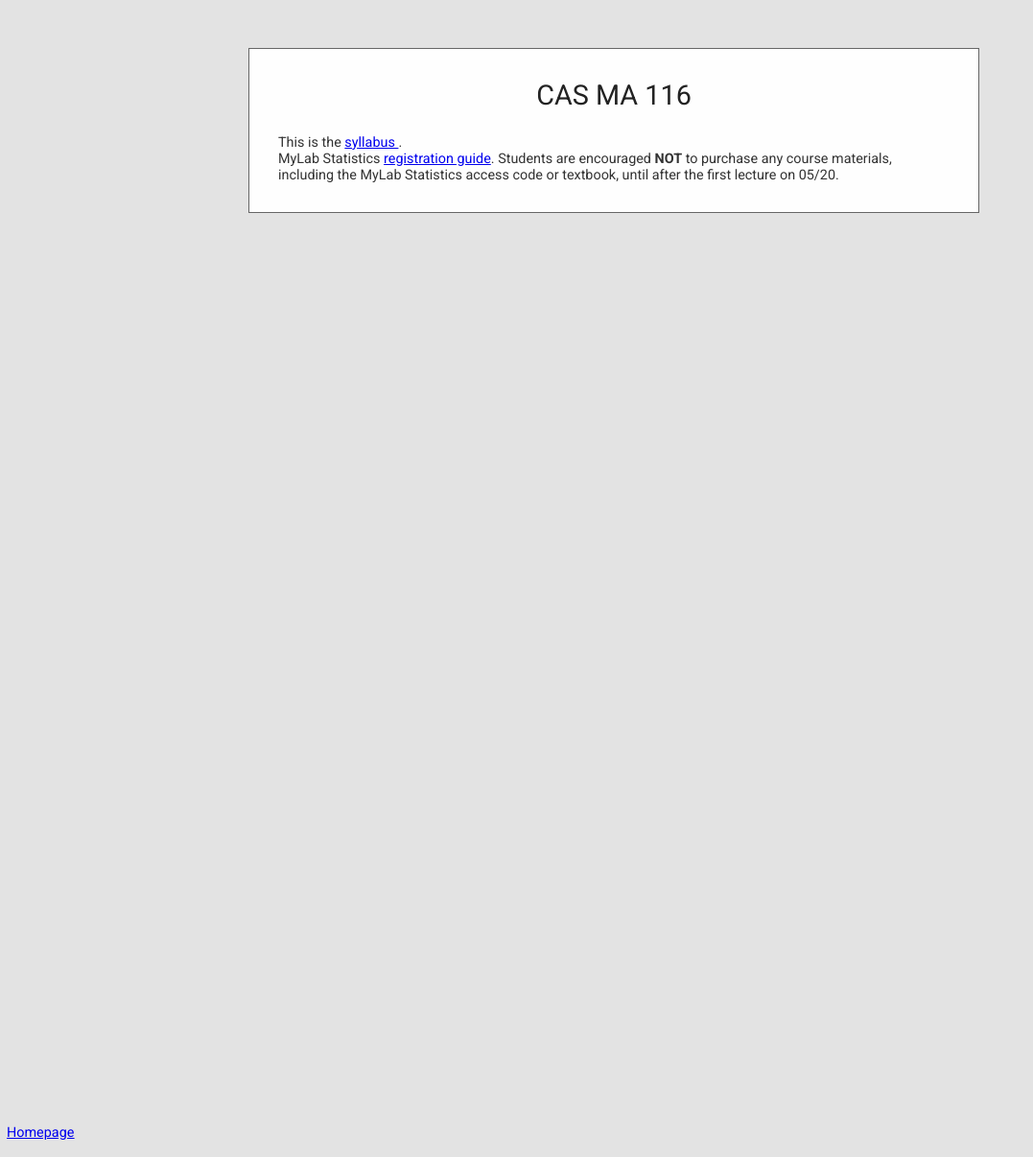
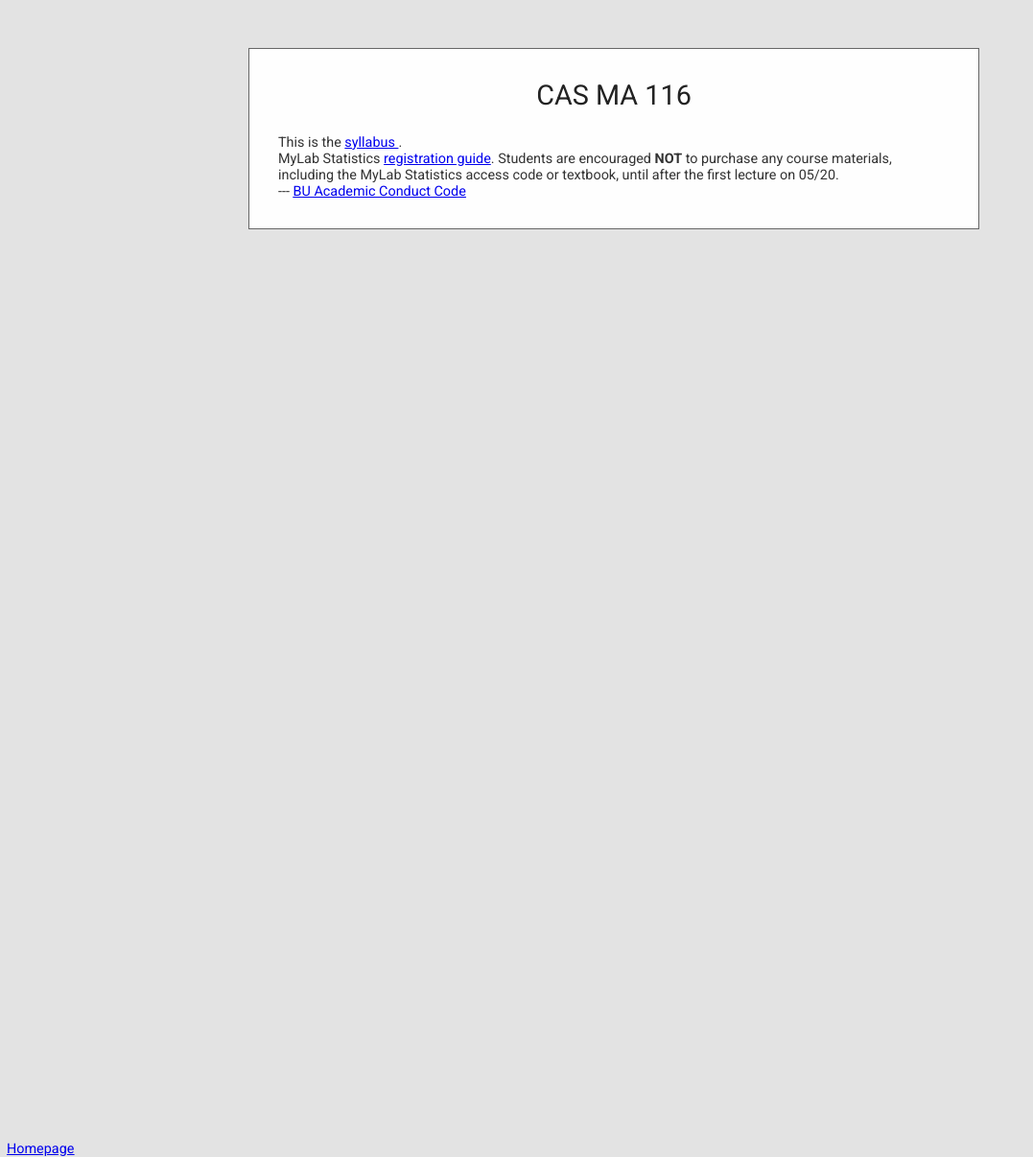
Before and after one commit to cesail/cesail.github.io, a Jekyll site: the page built from courses/25s1ma116/index.html, in a window 1280 px wide. Shown: the whole page at 96% size, without its empty margins (0-1077 px from the left). Built offline with Jekyll 4.4.1, drawn with Linux system fonts in a browser that asks for light colours; some web fonts are replaced; a script that is not in the unit is left out.

Commit message:
Update index.html

```diff
--- a/courses/25s1ma116/index.html
+++ b/courses/25s1ma116/index.html
@@ -65,7 +65,10 @@
     This is the <a href="Syllabus.pdf"> syllabus </a>.<br>
 
     MyLab Statistics <a href="Student_Registration_Handout_li46446.pdf"> registration guide</a>.
-        Students are encouraged <b>NOT</b> to purchase any course materials, including the MyLab Statistics access code or textbook, until after the first lecture on 05/20.
+        Students are encouraged <b>NOT</b> to purchase any course materials, including the MyLab Statistics access code or textbook, until after the first lecture on 05/20.<br>
+
+    ---
+        <a href="https://www.bu.edu/academics/policies/academic-conduct-code/"> <u> BU Academic Conduct Code  </u></a>
 
       </section>
 
```
